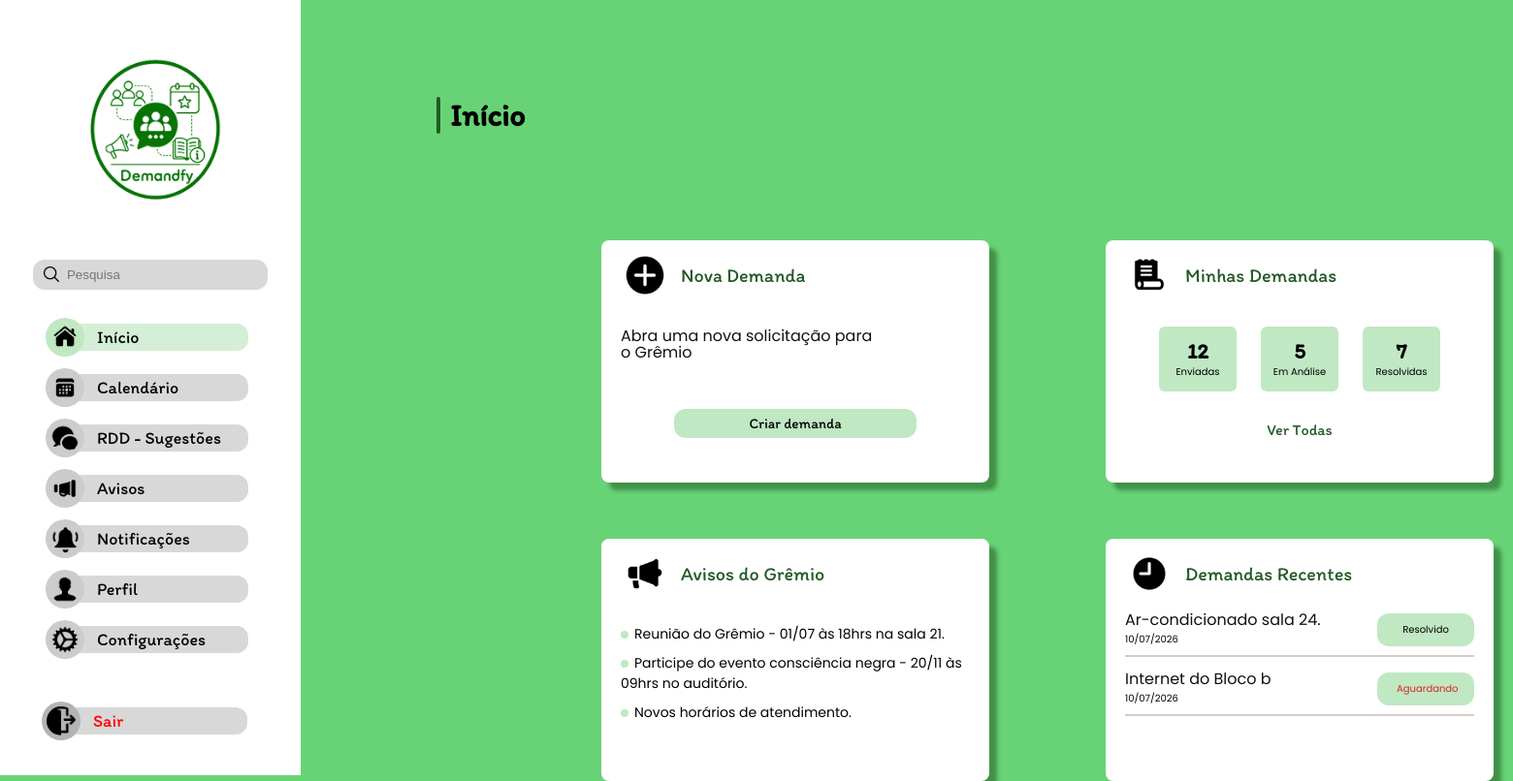
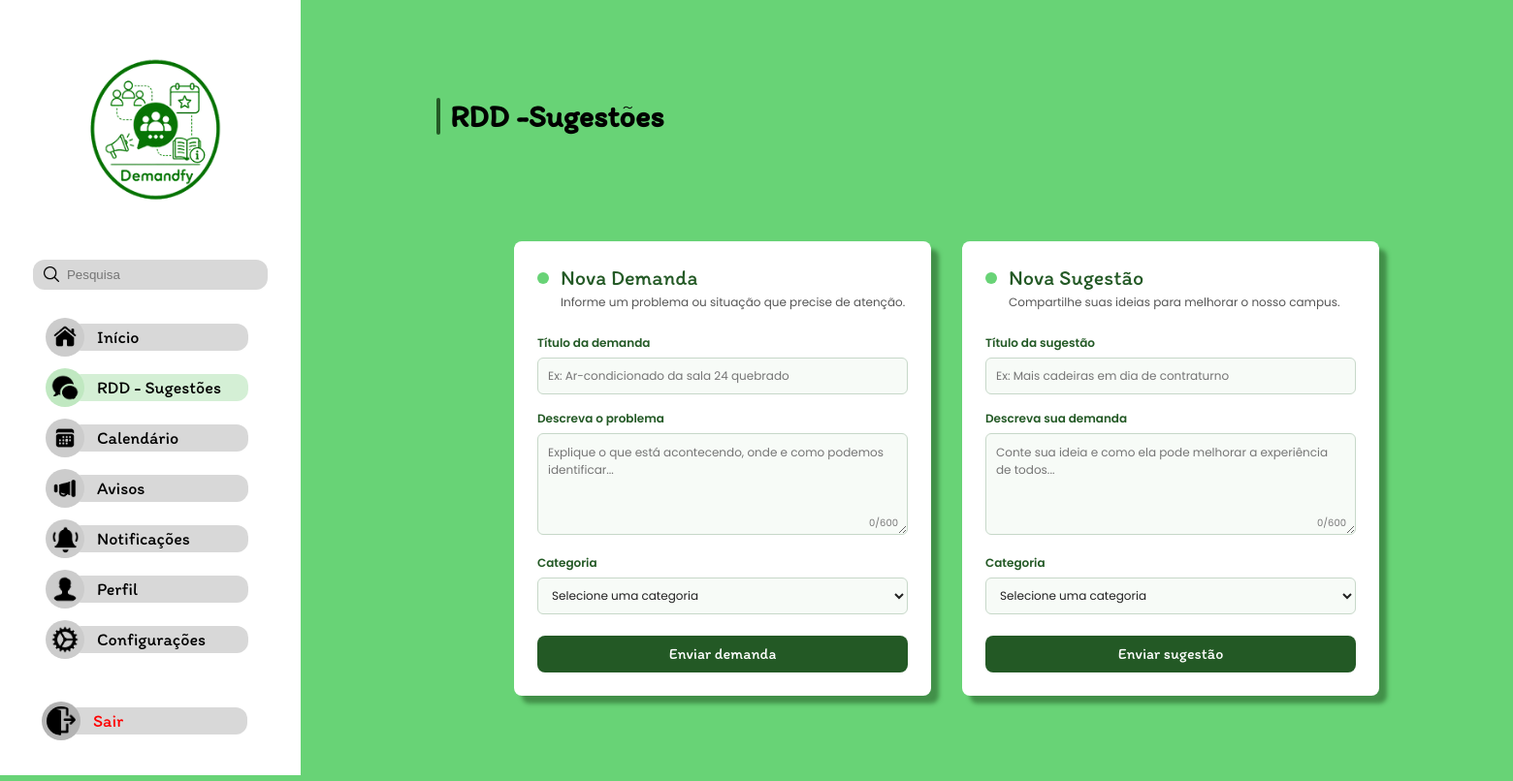
Before and after one commit to lucasvassilakis/Demandfy, a PHP site: page /Demandfy/sugestoes in a window 1560 px wide. Shown: the whole page at 97% size. Run offline with PHP 8.4, Linux system fonts and the light colour scheme.

Commit message:
adicionado a mudança de página

```diff
--- /dev/null
+++ b/app/Autoload.php
@@ -0,0 +1,14 @@
+<?php
+    spl_autoload_register(function ($classe){
+        $diretorios = [
+            'Libraries',
+            'Helpers'
+        ];
+        foreach($diretorios as $diretorio){
+            $arquivo = (__DIR__.DIRECTORY_SEPARATOR.$diretorio.DIRECTORY_SEPARATOR.$classe.'.php');
+            if(file_exists($arquivo)):
+                require_once $arquivo;
+            endif;
+        }
+    });
+?>
--- a/app/Controllers/Paginas.php
+++ b/app/Controllers/Paginas.php
@@ -8,12 +8,12 @@ class Paginas extends Controller{
         $this->view('paginas/inicio', $dados);
     }//fim da função index
 
-    public function sobre(){
-        $dados = ['titulo'=>"Página Sobre nós",
-                  'descricao'=>"Aqui você encontra as noticias mais confiaveis..."
+    public function sugestoes(){
+        $dados = ['titulo'=>"RDD -Sugestões",
+                  'descricao'=>"RDD - Sugestões"
         ];
-        $this->view('paginas/sobre', $dados);
-    }//fim da função sobre
+        $this->view('paginas/sugestoes', $dados);
+    }//fim da função sugestoes
     public function contato(){
         $dados = ['titulo'=>"Contato",
                   'descricao'=>"Página de Contatos"
--- a/app/Libraries/Rota.php
+++ b/app/Libraries/Rota.php
@@ -13,7 +13,10 @@ class Rota{
    }
       require_once '../app/Controllers/'.$this->controlador.'.php';
       $this->controlador = new $this->controlador;
-      if(isset($url[1])){
+      if(isset($url[0]) && method_exists($this->controlador, $url[0])){
+         $this->metodo = $url[0];
+         unset($url[0]);
+      }elseif(isset($url[1])){
          if(method_exists($this->controlador, $url[1])){
          $this->metodo = $url[1];
          unset($url[1]);
--- /dev/null
+++ b/app/Views/paginas/sugestoes.php
@@ -0,0 +1,66 @@
+<main class="sugestoes">
+    <h1 class="titulo"><?= htmlspecialchars($dados['titulo'] ?? 'Sugestões') ?></h1>
+    <div class="cards">
+    <form class="card demand" id="form-demanda">
+        <div class="card-header">
+        <span class="badge"></span>
+        <div>
+            <h2>Nova Demanda</h2>
+            <p>Informe um problema ou situação que precise de atenção.</p>
+        </div>
+        </div>
+
+        <label for="titulo-demanda">Título da demanda</label>
+        <input type="text" id="titulo-demanda" placeholder="Ex: Ar-condicionado da sala 24 quebrado" maxlength="120" required>
+
+        <label for="desc-demanda">Descreva o problema</label>
+        <div class="textarea-wrap">
+        <textarea id="desc-demanda" maxlength="600" placeholder="Explique o que está acontecendo, onde e como podemos identificar..." required></textarea>
+        <span class="char-count" id="count-demanda">0/600</span>
+        </div>
+
+        <label for="cat-demanda">Categoria</label>
+        <select id="cat-demanda" required>
+        <option value="" disabled selected>Selecione uma categoria</option>
+        <option value="infraestrutura">Infraestrutura</option>
+        <option value="limpeza">Limpeza</option>
+        <option value="ti">TI / Sistemas</option>
+        <option value="seguranca">Segurança</option>
+        <option value="outros">Outros</option>
+        </select>
+
+        <button type="submit" class="submit-btn btn-demand">Enviar demanda</button>
+    </form>
+
+    <form class="card suggestion" id="form-sugestao">
+        <div class="card-header">
+        <span class="badge">  </span>
+        <div>
+            <h2>Nova Sugestão</h2>
+            <p>Compartilhe suas ideias para melhorar o nosso campus.</p>
+        </div>
+        </div>
+
+        <label for="titulo-sugestao">Título da sugestão</label>
+        <input type="text" id="titulo-sugestao" placeholder="Ex: Mais cadeiras em dia de contraturno" maxlength="120" required>
+
+        <label for="desc-sugestao">Descreva sua demanda</label>
+        <div class="textarea-wrap">
+        <textarea id="desc-sugestao" maxlength="600" placeholder="Conte sua ideia e como ela pode melhorar a experiência de todos..." required></textarea>
+        <span class="char-count" id="count-sugestao">0/600</span>
+        </div>
+
+        <label for="cat-sugestao">Categoria</label>
+        <select id="cat-sugestao" required>
+        <option value="" disabled selected>Selecione uma categoria</option>
+        <option value="infraestrutura">Infraestrutura</option>
+        <option value="eventos">Eventos</option>
+        <option value="academico">Acadêmico</option>
+        <option value="bem-estar">Bem-estar</option>
+        <option value="outros">Outros</option>
+        </select>
+
+        <button type="submit" class="submit-btn btn-suggestion">Enviar sugestão</button>
+    </form>
+    </div>
+</main>
--- a/app/Views/sidebar.php
+++ b/app/Views/sidebar.php
@@ -1,3 +1,8 @@
+<?php
+$urlAtual = trim((string) filter_input(INPUT_GET, 'url', FILTER_SANITIZE_URL), '/');
+$inicioAtivo = $urlAtual === '';
+$sugestoesAtiva = $urlAtual === 'sugestoes' || $urlAtual === 'paginas/sugestoes';
+?>
 <header>
     <div class="container">
         <nav class="sidebar">
@@ -9,25 +14,25 @@
                 </div>
                 <ul class="nav-list">
                     <li class="nav-item">
-                        <a class="nav-link active" href="<?=URL?>" data-tooltip="tooltip" title="Página Inicial"><img class="nav-img" src="public\img\home.png" alt=""><span class="nav-text">Início</span></a>
+                        <a class="nav-link<?= $inicioAtivo ? ' active' : '' ?>" href="<?=URL?>" data-tooltip="tooltip" title="Página Inicial"><img class="nav-img" src="public\img\home.png" alt=""><span class="nav-text">Início</span></a>
                     </li>
                     <li class="nav-item">
-                        <a class="nav-link" href="<?=URL?>" data-tooltip="tooltip" title="Página Inicial"><img class="nav-img" src="public\img\calendar.png" alt=""><span class="nav-text">Calendário</span></a>
+                        <a class="nav-link<?= $sugestoesAtiva ? ' active' : '' ?>" href="<?=URL?>/sugestoes" data-tooltip="tooltip" title="Sugestões"><img class="nav-img" src="public\img\idea.png" alt=""><span class="nav-text">RDD - Sugestões</span></a>
                     </li>
                     <li class="nav-item">
-                        <a class="nav-link" href="<?=URL?>" data-tooltip="tooltip" title="Página Inicial"><img class="nav-img" src="public\img\idea.png" alt=""><span class="nav-text">RDD - Sugestões</span></a>
+                        <a class="nav-link" href="<?=URL?>" data-tooltip="tooltip" title="Calendário"><img class="nav-img" src="public\img\calendar.png" alt=""><span class="nav-text">Calendário</span></a>
                     </li>
                     <li class="nav-item">
-                        <a class="nav-link" href="<?=URL?>" data-tooltip="tooltip" title="Página Inicial"><img class="nav-img" src="public\img\megaphone.png" alt=""><span class="nav-text">Avisos</span></a>
+                        <a class="nav-link" href="<?=URL?>" data-tooltip="tooltip" title="Avisos"><img class="nav-img" src="public\img\megaphone.png" alt=""><span class="nav-text">Avisos</span></a>
                     </li>
                     <li class="nav-item">
-                        <a class="nav-link" href="<?=URL?>" data-tooltip="tooltip" title="Página Inicial"><img class="nav-img" src="public\img\notification.png" alt=""><span class="nav-text">Notificações</span></a>
+                        <a class="nav-link" href="<?=URL?>" data-tooltip="tooltip" title="Notificações"><img class="nav-img" src="public\img\notification.png" alt=""><span class="nav-text">Notificações</span></a>
                     </li>
                     <li class="nav-item">
-                        <a class="nav-link" href="<?=URL?>" data-tooltip="tooltip" title="Página Inicial"><img class="nav-img" src="public\img\perfil-de-usuario.png" alt=""><span class="nav-text">Perfil</span></a>
+                        <a class="nav-link" href="<?=URL?>" data-tooltip="tooltip" title="Perfil"><img class="nav-img" src="public\img\perfil-de-usuario.png" alt=""><span class="nav-text">Perfil</span></a>
                     </li>
                     <li class="nav-item">
-                        <a class="nav-link" href="<?=URL?>" data-tooltip="tooltip" title="Página Inicial"><img class="nav-img" src="public\img\setting.png" alt=""><span class="nav-text">Configurações</span></a>
+                        <a class="nav-link" href="<?=URL?>" data-tooltip="tooltip" title="Configurações"><img class="nav-img" src="public\img\setting.png" alt=""><span class="nav-text">Configurações</span></a>
                     </li>
                 </ul>
             </div>
--- a/public/css/estilo.css
+++ b/public/css/estilo.css
@@ -187,9 +187,154 @@ body {
     color: #d22;
 }
 
+.sugestoes {
+    min-height: 100vh;
+    padding: 1px 50px 60px;
+}
+
+.sugestoes .titulo {
+    transform: translateY(100px);
+}
+
+.cards {
+    display: grid;
+    grid-template-columns: repeat(2, minmax(280px, 430px));
+    gap: 32px;
+    margin: 210px auto 0;
+    max-width: 900px;
+}
+
+.card {
+    padding: 24px;
+    background: #fff;
+    border-radius: 8px;
+    box-shadow: 8px 8px 4px rgba(35, 89, 37, .55);
+}
+
+.card-header {
+    display: flex;
+    align-items: flex-start;
+    gap: 12px;
+    margin-bottom: 24px;
+}
+
+.badge {
+    width: 12px;
+    height: 12px;
+    flex-shrink: 0;
+    margin-top: 8px;
+    border-radius: 50%;
+    background: #68d376;
+}
+
+.card h2 {
+    color: #235925;
+    font-size: 22px;
+    font-weight: 500;
+}
+
+.card-header p {
+    margin-top: 4px;
+    color: #555;
+    font-family: Poppins, sans-serif;
+    font-size: 12px;
+    line-height: 1.4;
+}
+
+.card label {
+    display: block;
+    margin: 16px 0 6px;
+    color: #235925;
+    font-family: Poppins, sans-serif;
+    font-size: 12px;
+    font-weight: 600;
+}
+
+.card input,
+.card textarea,
+.card select {
+    width: 100%;
+    border: 1px solid #c7d8c9;
+    border-radius: 6px;
+    background: #f7fbf7;
+    color: #222;
+    font-family: Poppins, sans-serif;
+    font-size: 12px;
+    outline: none;
+}
+
+.card input,
+.card select {
+    height: 38px;
+    padding: 8px 10px;
+}
+
+.card textarea {
+    min-height: 105px;
+    padding: 10px;
+    resize: vertical;
+}
+
+.card input:focus,
+.card textarea:focus,
+.card select:focus {
+    border-color: #235925;
+    box-shadow: 0 0 0 2px #c0e8c1;
+}
+
+.textarea-wrap {
+    position: relative;
+}
+
+.char-count {
+    position: absolute;
+    right: 10px;
+    bottom: 8px;
+    color: #777;
+    font-family: Poppins, sans-serif;
+    font-size: 10px;
+}
+
+.submit-btn {
+    width: 100%;
+    height: 38px;
+    margin-top: 22px;
+    border: 0;
+    border-radius: 8px;
+    color: #fff;
+    cursor: pointer;
+    font-family: Itim, sans-serif;
+    font-size: 16px;
+    transition: background-color .2s ease, transform .2s ease;
+}
+
+.btn-demand,
+.btn-suggestion {
+    background: #235925;
+}
+
+.submit-btn:hover {
+    background: #397c3d;
+    transform: translateY(-1px);
+}
+
 @media (max-width: 850px) {
     .paineis {
         grid-template-columns: 293px;
         gap: 30px;
     }
+
+    body {
+        padding-left: 330px;
+    }
+
+    .sugestoes {
+        padding-right: 30px;
+        padding-left: 30px;
+    }
+
+    .cards {
+        grid-template-columns: minmax(280px, 430px);
+        justify-content: center;
+    }
 }
--- a/public/index.php
+++ b/public/index.php
@@ -1,8 +1,6 @@
 <?php
 include '../app/configuracao.php';
-include '../app/Libraries/Rota.php';
-include '../app/Libraries/Controller.php';
-include '../app/Libraries/Database.php';
+include '../app/Autoload.php';
 $db = new Database;/*
 $db->query("SELECT * FROM posts ORDER BY id DESC");
 $db->resultado();
```
Also changed, not shown: public/css/sugestoes.css (added, +144 -0 lines).
